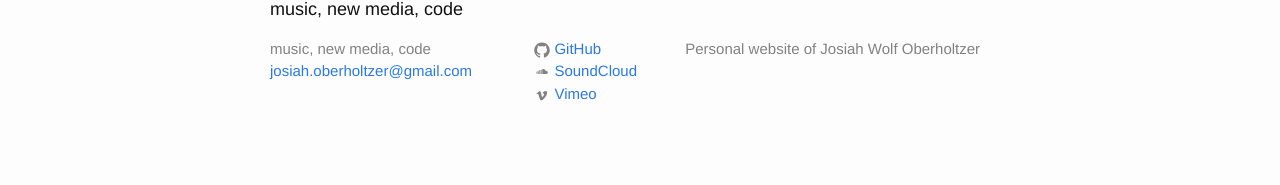
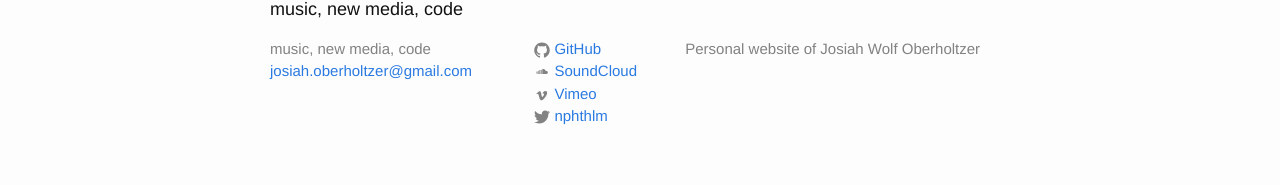
Before and after one commit to josiah-wolf-oberholtzer/josiah-wolf-oberholtzer.github.io, a Jekyll site: the page built from index.html, in a window 1280 px wide. Shown: the part 1051-1236 px from the top of the page. Built offline with Jekyll 4.4.1, drawn with Linux system fonts in a browser that asks for light colours; nearby versions of some CDN libraries.

Commit message:
Added Twitter username.

```diff
--- a/_config.yml
+++ b/_config.yml
@@ -7,6 +7,7 @@ locale: en_US
 baseurl: http://josiahwolfoberholtzer.com
 github_username: josiah-wolf-oberholtzer
 soundcloud_username: josiah-wolf-oberholtzer
+twitter_username: nphthlm
 vimeo_username: josiahwolfoberholtzer
 google_analytics: UA-4612344-2
 
```
